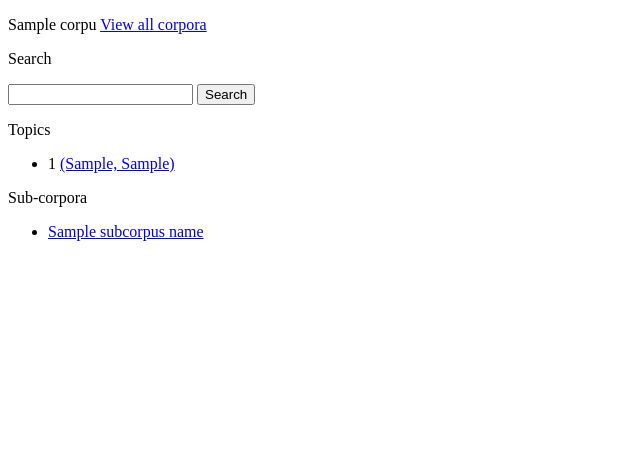
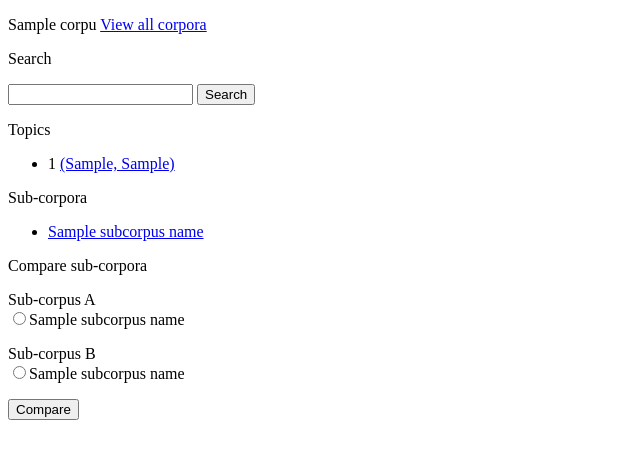
Before and after one commit to cpaulcook/topicmodelvis, a Django app: template sesvis/templates/corpus.html in a window 1280 px wide. Shown: the top 459 px of the page, without its empty margins (0-640 px from the left). Run offline with Django 3.2, Linux system fonts and the light colour scheme; tables that the repository leaves empty hold one stand-in row (values such as "Sample post"); the template is opened without the code that fills it: values that come from a table or form of the project are taken from there, most other values are stand-ins (such as "Sample title", 1, 10 or a date in 2020).

Commit message:
Got search and compare working from corpus papge

```diff
--- a/sesvis/templates/corpus.html
+++ b/sesvis/templates/corpus.html
@@ -1,13 +1,13 @@
 {% extends "base.html" %}
 {% block content %}
+
 <p>{{ corpus.name }} <a href="/corpora">View all corpora</a></p>
+
 <p>Search</p>
-
 <form action="/corpora/{{ corpus.name }}/search/" method="get">
   <input type="text" name="q">
   <input type="submit" value="Search">
 </form>
-
 
 <p>Topics</p>
     <ul>
@@ -21,10 +21,25 @@
     </li>
     {% endfor %}
     </ul>
+
 <p>Sub-corpora</p>
     <ul>
     {% for sc in subcorpus_names %}
     <li><a href="/corpora/{{ corpus.name }}/subcorpus/{{ sc }}">{{ sc }}</a></li>
     {% endfor %}
     </ul>
+
+<p>Compare sub-corpora</p>
+<form action="/corpora/{{ corpus.name }}/compare/" method="get">
+  <p>Sub-corpus A<br>
+  {% for sc in subcorpus_names %}
+  <input type="radio" name="subcorpus_name1" value="{{ sc }}">{{ sc }}<br>
+  {% endfor %}</p>
+  <p>Sub-corpus B<br>
+  {% for sc in subcorpus_names %}
+  <input type="radio" name="subcorpus_name2" value="{{ sc }}">{{ sc }}<br>
+  {% endfor %}</p>
+  <input type="submit" value="Compare">
+</form>
+
 {% endblock %}
--- a/topicmodelvis/urls.py
+++ b/topicmodelvis/urls.py
@@ -24,7 +24,7 @@ urlpatterns = patterns('',
         'sesvis.views.subcorpus'),
     url(r'^corpora/(?P<corpus_name>\w+)/doc/(?P<document_title>[a-zA-z0-9\.]+)$',
         'sesvis.views.document'),
-    url(r'^corpora/(?P<corpus_name>\w+)/compare/(?P<subcorpus_name1>\w+)/(?P<subcorpus_name2>\w+)$',
+    url(r'^corpora/(?P<corpus_name>\w+)/compare/$',
         'sesvis.views.compare_subcorpora'),
     url(r'^corpora/(?P<corpus_name>\w+)/search/$',
         'sesvis.views.search'),
```
Also changed, not shown: sesvis/views.py (+10 -7 lines).
